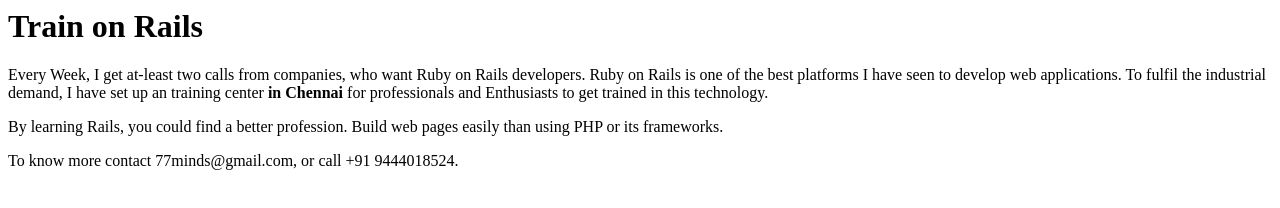
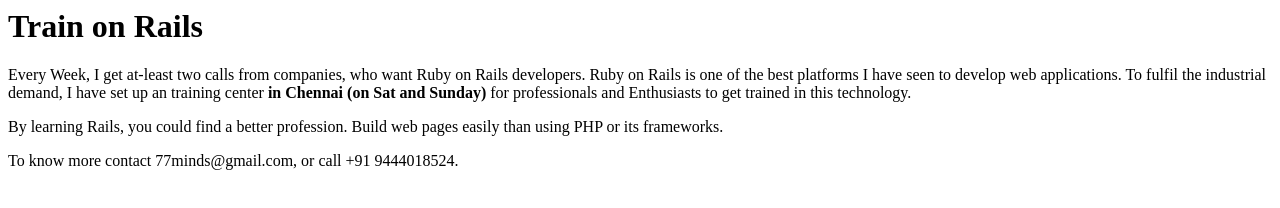
Before and after one commit to trainonrails/trainonrails.github.io, a plain HTML site: page index.html in a window 1280 px wide. Drawn offline with Linux system fonts and the light colour scheme.

Commit message:
Added training days

```diff
--- a/index.html
+++ b/index.html
@@ -6,7 +6,7 @@
     <p>
       Every Week, I get at-least two calls from companies, who want Ruby on Rails developers.
       Ruby on Rails is one of the best platforms I have seen to develop web applications.
-      To fulfil the industrial demand, I have set up an training center <b>in Chennai </b> for professionals and
+      To fulfil the industrial demand, I have set up an training center <b>in Chennai (on Sat and Sunday)</b> for professionals and
       Enthusiasts to get trained in this technology.
     </p>
     <p>
```
